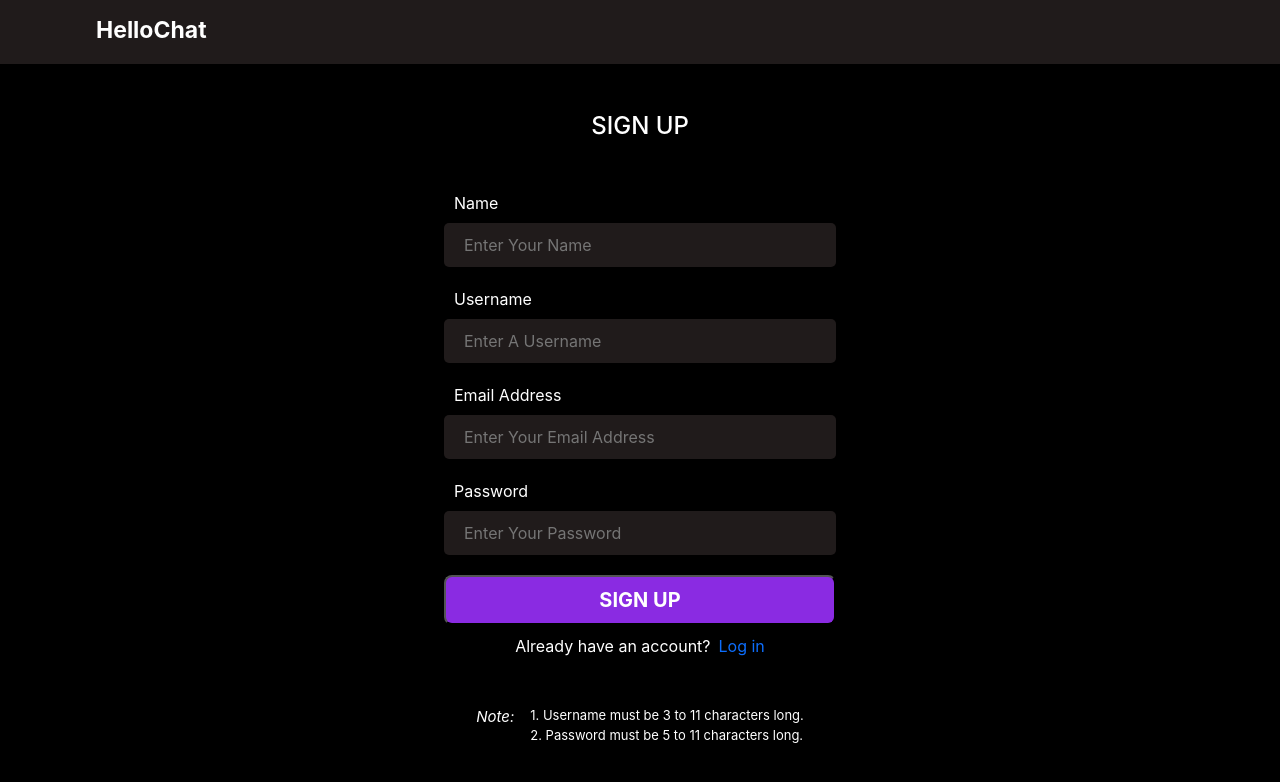
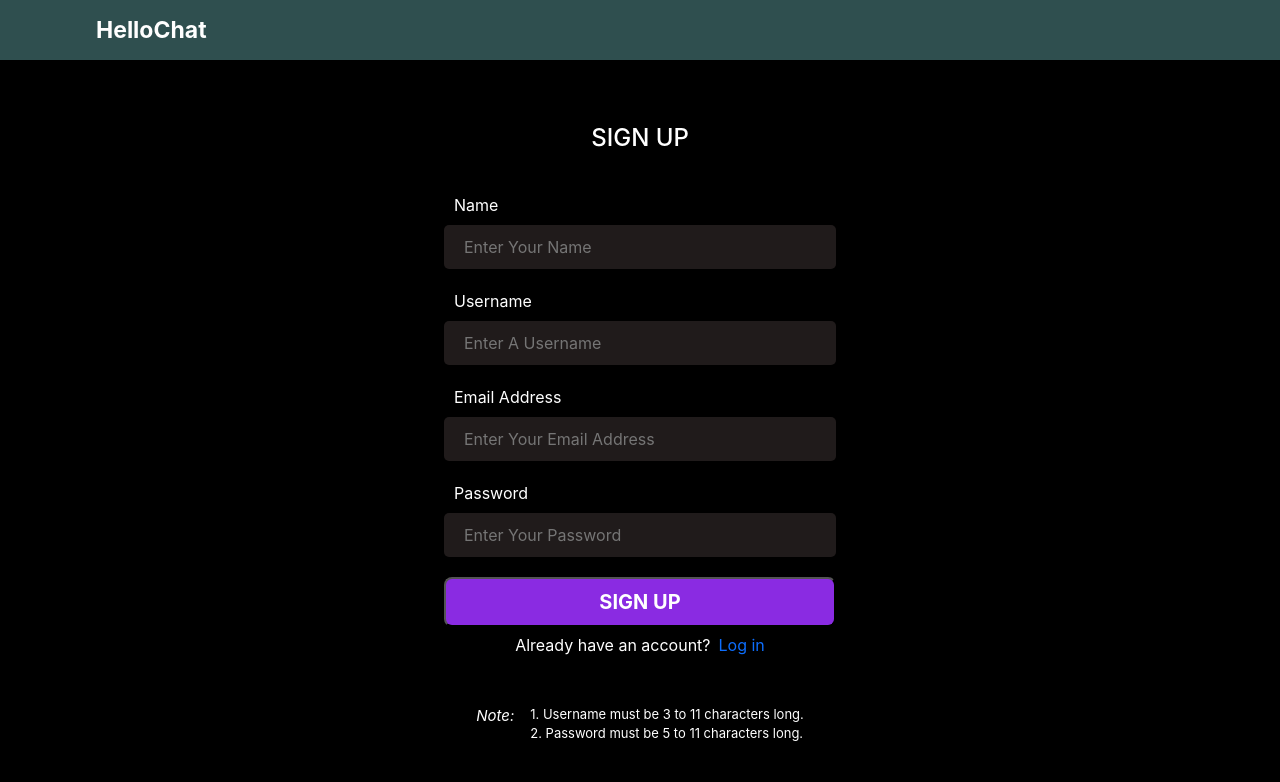
Before and after one commit to iamprincerajv/textchat, a React (Create React App) app: page /signup in a window 1280 px wide. Shown: the top 782 px of the page. Built offline with nearby package versions, Linux system fonts and the light colour scheme.

Commit message:
improvements in UI

```diff
--- a/src/App.css
+++ b/src/App.css
@@ -8,13 +8,13 @@ body {
 }
 
 header {
-  background-color: rgba(62, 53, 53, 0.521);
+  background-color: darkslategrey;
   padding-top: 13px;
   padding-bottom: 13px;
   position: fixed;
   top: 0px;
   width: 100%;
-  height: 8vh;
+  height: 60px;
 }
 
 header p {
@@ -99,6 +99,7 @@ header p {
 
   height: 100%;
   overflow: auto;
+  margin-bottom: 10px !important;
 }
 
 .signup::-webkit-scrollbar {
@@ -166,6 +167,7 @@ a {
 
   height: 73vh;
   overflow: auto;
+  padding-bottom: 100px;
 }
 
 .friendsList::-webkit-scrollbar {
@@ -175,7 +177,7 @@ a {
 
 .friendsItem {
   text-align: left;
-  border-radius: 5px;
+  border-radius: 8px;
   background-color: blueviolet;
   cursor: pointer;
 }
--- a/src/components/Friends.js
+++ b/src/components/Friends.js
@@ -50,7 +50,7 @@ const Friends = () => {
     }
 
     return (
-        <div style={{position: "fixed", top: "8vh", width: "100%"}}>
+        <div style={{position: "fixed", top: "9.5vh", width: "100%"}}>
             <div className='row'>
                 <center>
                     <form className='friendsForm mt-5 col-lg-4 col-xl-3 col-md-5 col-sm-6 col-8'>
@@ -72,7 +72,7 @@ const Friends = () => {
                                     <p style={{ fontSize: "14px" }}>{items.username}</p>
                                 </div>
                             </div>
-                        }) : <p>No user with this search term</p>
+                        }) : <p>No user found</p>
                     }
                 </div>
             </center>
--- a/src/components/Header.js
+++ b/src/components/Header.js
@@ -23,7 +23,7 @@ const Header = () => {
           location.pathname === "/message" ? <i onClick={backHome} className="fa-solid fa-chevron-left fa-xl ms-3 ms-lg-5 ms-md-5 ms-sm-4 mt-2" style={{ paddingTop: "9px", paddingLeft: "5px", paddingRight: "5px", cursor: "pointer" }}></i> : ""
         }
         {
-          location.pathname==="/message" ? <p className='ps-3 ms-1'>HelloChat</p> : <p className='ps-3 ms-3 ps-lg-5 ms-lg-5 ps-sm-4 ms-sm-4'>HelloChat</p>
+          location.pathname==="/message" ? <p className='ps-1 ps-sm-3 ms-1'>HelloChat</p> : <p className='ps-3 ms-3 ps-lg-5 ms-lg-5 ps-sm-4 ms-sm-4'>HelloChat</p>
         }
       </div>
       {location.pathname === "/" ? <Link to='/login' style={{ color: 'white', backgroundColor: 'blueviolet' }} className='me-3 me-sm-4 me-md-5 p-1 px-3 rounded-3 bold' onClick={logOut}>{localStorage.getItem('name')} - Log Out</Link> : ""}
--- a/src/components/Login.js
+++ b/src/components/Login.js
@@ -66,7 +66,7 @@ const Login = () => {
   }
 
   return (
-    <div style={{ position: "fixed", top: "8vh", width: "100%", height: "92vh" }}>
+    <div style={{ position: "fixed", top: "9.5vh", width: "100%", height: "90vh" }}>
       <div className='signup'>
         <h4 className='text-center mt-5 mb-4 bolder'>LOG IN</h4>
         <p className='p-2 ps-4 rounded-3 mx-auto' style={alertStyle}>{loginRes}</p>
--- a/src/components/Message.js
+++ b/src/components/Message.js
@@ -2,13 +2,6 @@ import React, { useState } from 'react';
 import { useEffect } from 'react';
 import { useRef } from 'react';
 import { useNavigate } from 'react-router-dom';
-
-// const TextMsg = (props) => {
-//     return <div className=' mt-2 d-flex'>
-//         <p style={{fontSize: '15px'}} className='mx-5 ps-2'>{localStorage.getItem('name')}</p>
-//         <p className='textMsg p-2 ps-3 pe-4 mx-3 rounded-3'>{props.msgVal}</p>
-//     </div>
-// }
 
 const Message = () => {
 
@@ -97,7 +90,7 @@ const Message = () => {
     }
 
     return (
-        <div style={{ height: '92vh', width: "100%", position: "fixed", top: "8vh" }}>
+        <div style={{ height: '90vh', width: "100%", position: "fixed", top: "9.5vh" }}>
             <div className='messageBox' id='messageBox'>
                 {
                     msgVal.length > 0 ? msgVal.map((items, index) => {
--- a/src/components/Signup.js
+++ b/src/components/Signup.js
@@ -71,7 +71,7 @@ const Signup = () => {
   }
 
   return (
-    <div style={{ position: "fixed", top: "8vh", width: "100%", height: "92vh" }}>
+    <div style={{ position: "fixed", top: "9.5vh", width: "100%", height: "90vh" }}>
       <div className='row signup'>
         <h4 className='text-center mt-5 mb-4 bolder'>SIGN UP</h4>
         <p className='p-2 ps-4 rounded-3 mx-auto' style={alertStyle}>{signpRes}</p>
@@ -94,7 +94,7 @@ const Signup = () => {
               <p className='me-2'>Already have an account? </p> <Link to='/login'>Log in</Link>
             </div>
           </div>
-          <div className='mt-5 d-flex justify-content-center'>
+          <div className='mt-5 d-flex justify-content-center pb-5'>
             <p style={{ fontSize: "15px", fontStyle: "italic" }} className="me-3">Note:</p>
             <p className='text-start mb-5' style={{ fontSize: "13px" }}>1. Username must be 3 to 11 characters long. <br />
               2. Password must be 5 to 11 characters long.</p>
```
